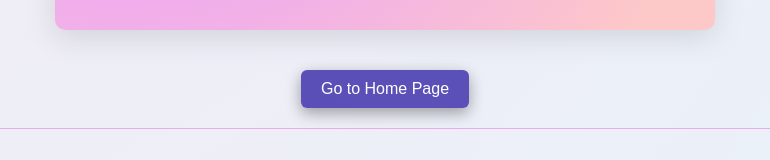
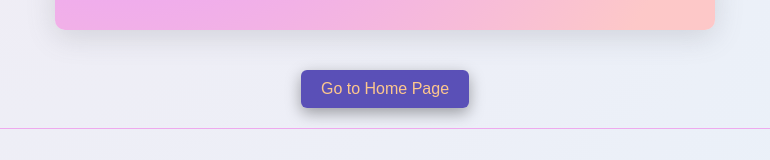
Before and after one commit to Nattie14/SkySavvyTime, a plain HTML site: page index.html in a window 1280 px wide. Shown: the part 620-780 px from the top of the page, without its empty margins (255-1025 px from the left). Drawn offline with nearby package versions, Linux system fonts and the light colour scheme; a script that the page names is missing.

Commit message:
Updated button color to match design

```diff
--- a/src/style.css
+++ b/src/style.css
@@ -89,7 +89,7 @@ button {
     margin: 20px auto;
     padding: 10px 20px;
     font-size: 16px;
-    color: #fff;
+    color: rgb(253, 199, 141);
     background-color: rgba(26, 9, 156, 0.692);
     border: none;
     border-radius: 6px;
```
